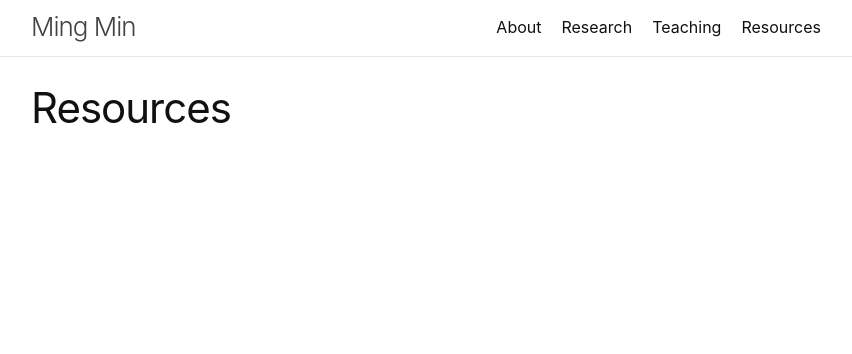
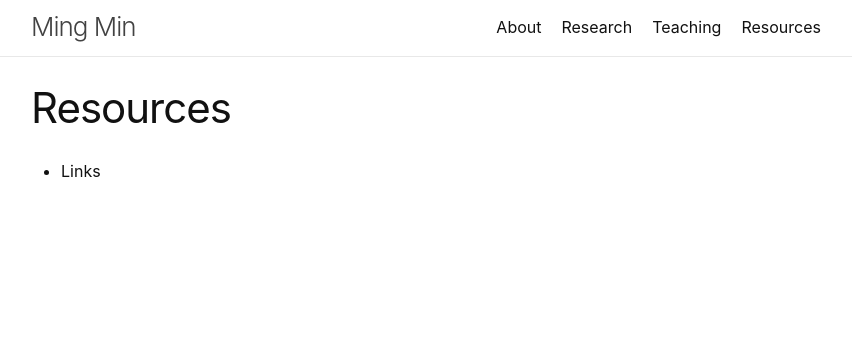
Before and after one commit to mmin0/mmin0.github.io, a Jekyll site: the page built from resources/index.md, in a window 1280 px wide. Shown: the top 354 px of the page, without its empty margins (214-1066 px from the left). Built offline with Jekyll 4.4.1, drawn with Linux system fonts in a browser that asks for light colours.

Commit message:
Update index.md

```diff
--- a/resources/index.md
+++ b/resources/index.md
@@ -2,3 +2,5 @@
 layout: page
 title: Resources
 ---
+
+* Links
```
